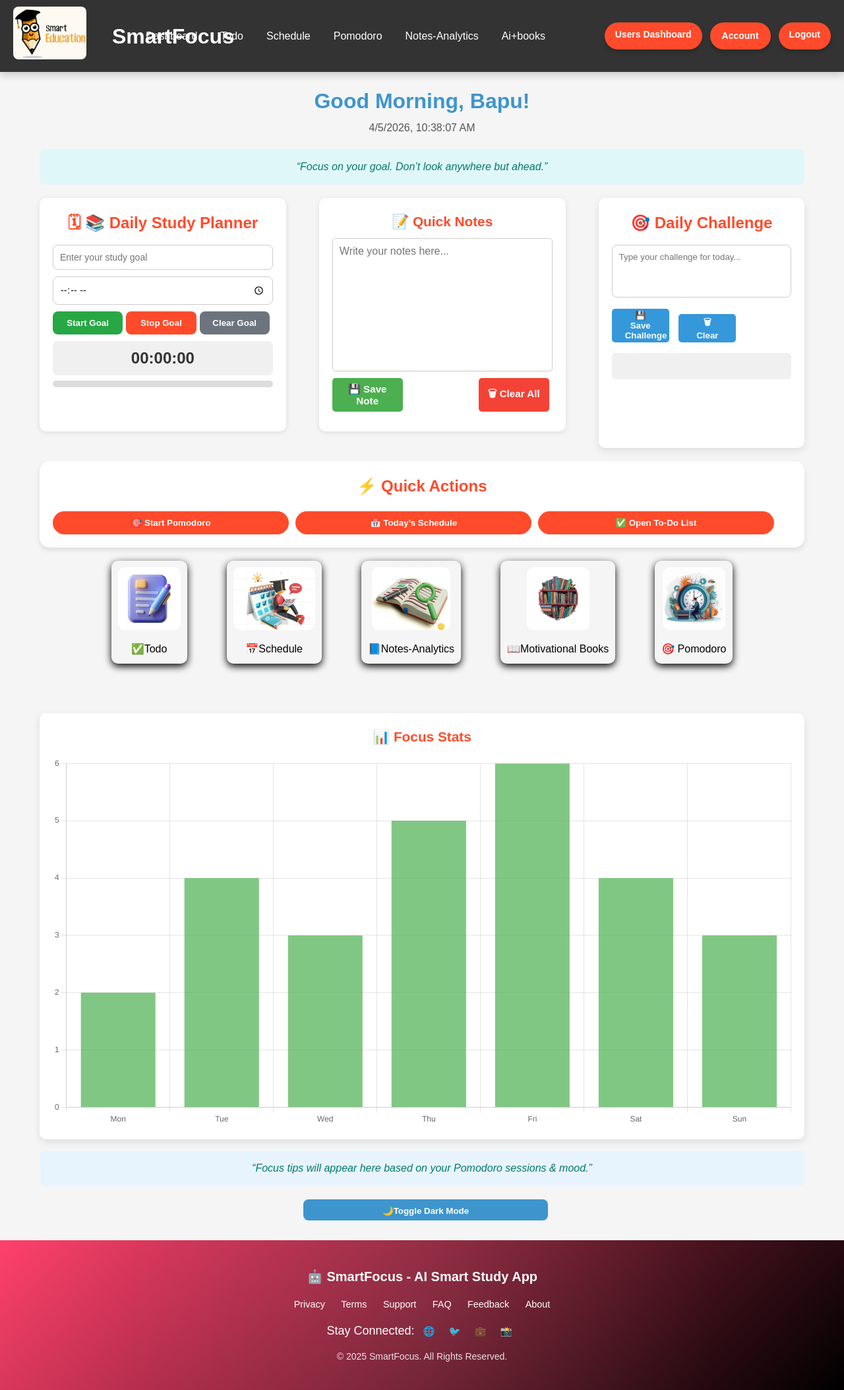
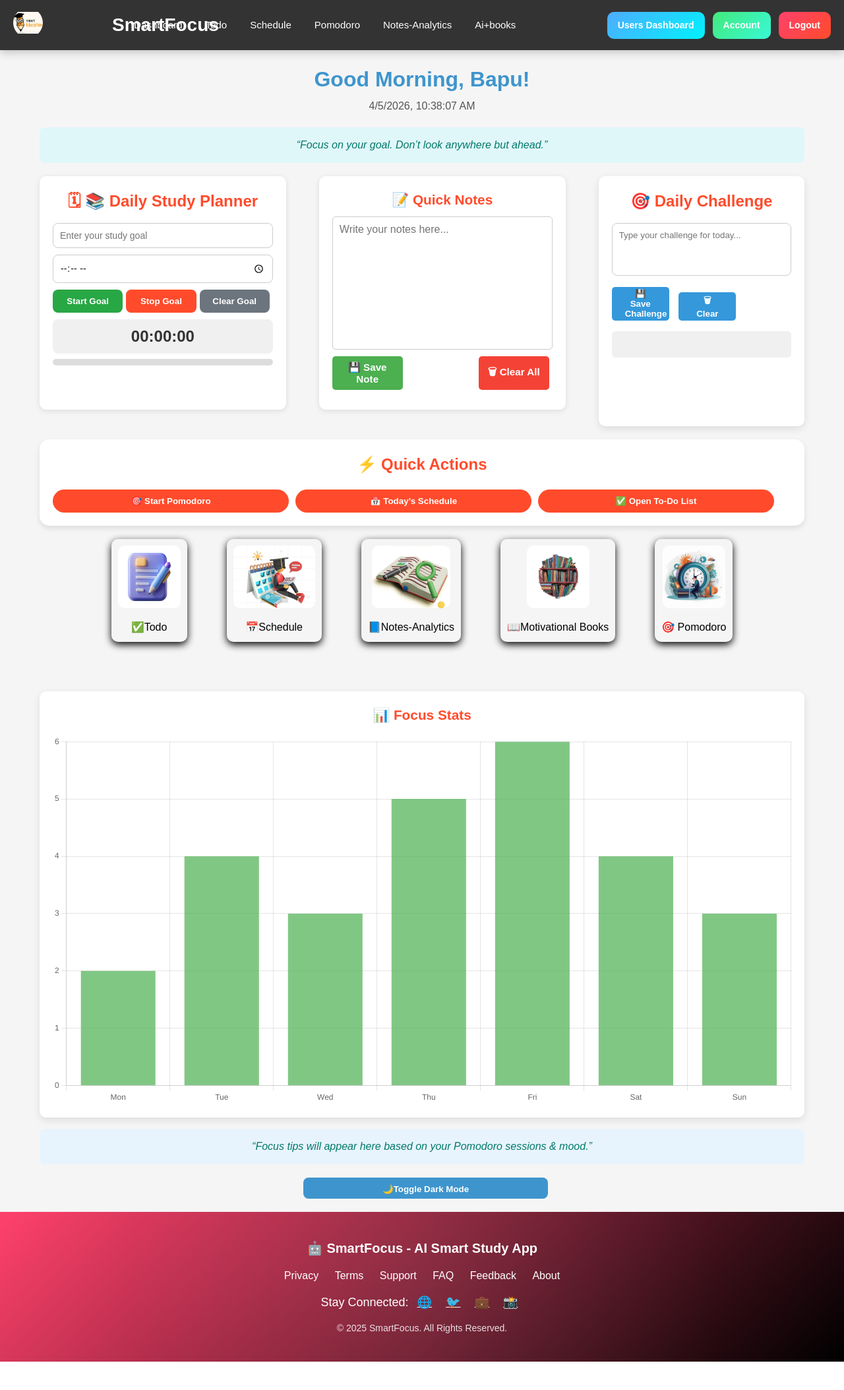
Before and after one commit to GorNarendrasinh/Smart-Focus-Study-App, a Django app: page / in a window 1280 px wide. Shown: the whole page at 66% size. After the commit the page ends 2064 px from the top, so only its background shows below. Run offline with Django 5.2, Linux system fonts and the light colour scheme; a user stored in the database is signed in.

Commit message:
Update style.css

```diff
--- a/focusstudy/static/style.css
+++ b/focusstudy/static/style.css
@@ -1,3 +1,4 @@
+/* ================= RESET ================= */
 * {
     margin: 0;
     padding: 0;
@@ -10,9 +11,9 @@ body {
     color: #333;
     line-height: 1.5;
     transition: 0.3s;
-
 }
 
+/* ================= DARK MODE ================= */
 body.dark {
     background: #121212;
     color: #fff;
@@ -22,6 +23,7 @@ body.dark .navbar {
     background: #1f1f1f;
 }
 
+/* dark support cards */
 body.dark .quote-section,
 body.dark .tracker-section div,
 body.dark .goal-streak,
@@ -32,191 +34,183 @@ body.dark .ai-section {
     color: #fff;
 }
 
-/* ===== Navbar ===== */
+/* ================= NAVBAR ================= */
 .navbar {
     width: 100%;
     display: flex;
     align-items: center;
-    justify-content: space-between; /* logo left, menu right */
-    padding: 10px 20px;
-  /* gradient navbar */
+    justify-content: space-between;
+    padding: 12px 20px;
+    background: #333;
     box-shadow: 0 4px 12px rgba(0,0,0,0.2);
-}
-/* Common button style */
-.nav-buttons {
-  display: flex;
-  gap: 15px;
-  margin: 20px 0;
+    position: relative;
+    z-index: 1000;
 }
 
-.btn {
-  text-decoration: none;
-  padding: 12px 22px;
-  font-size: 16px;
-  font-weight: bold;
-  border-radius: 12px;
-  transition: all 0.3s ease;
-  box-shadow: 0 4px 6px rgba(0,0,0,0.2);
+/* ================= LOGO ================= */
+.navbar .logo img {
+    width: 45px;
+    height: 45px;
+    border-radius: 50%;
 }
 
-/* Dashboard button */
-.btn-dashboard {
-  background: linear-gradient(135deg, #4facfe, #00f2fe);
-  color: white;
-}
-.btn-dashboard:hover {
-  background: linear-gradient(135deg, #00c6ff, #0072ff);
-  transform: translateY(-3px);
-}
-
-/* Register button */
-.btn-register {
-  background: linear-gradient(135deg, #43e97b, #38f9d7);
-  color: white;
-}
-.btn-register:hover {
-  background: linear-gradient(135deg, #00c853, #00e676);
-  transform: translateY(-3px);
-}
-
-/* Logout button */
-.btn-logout {
-  background: linear-gradient(135deg, #ff416c, #ff4b2b);
-  color: white;
-}
-.btn-logout:hover {
-  background: linear-gradient(135deg, #e53935, #d32f2f);
-  transform: translateY(-3px);
-}
-/*
-
-===== Navbar Styling ===== */
 .logo1 {
-    font-size: 32px;
+    font-size: 28px;
     font-weight: bold;
     color: #fff;
     position: absolute;
     left: 170px;
-    transition: all 0.3s ease-in-out;
+    transition: 0.3s;
 }
 
 .logo1:hover {
     color: #ff7a64;
-    font-size: 40px;
-    filter: drop-shadow(0 0 10px #ff7a64);
+    transform: scale(1.05);
     cursor: pointer;
 }
-.navbar {
-  width: 100%;
-  background-color: #333; /* example background */
-  color: white;
-  display: flex;
-  justify-content: space-between;
-  align-items: center;
-  padding: 10px 20px;
-  position: static; /* ensures it is static (default) */
-  top: 0; /* only matters if position is fixed/sticky */
-}
 
-.navbar .logo {
-    font-size: 22px;
-    font-weight: bold;
-    color: #ff4b2b;
-}
-
-/* Navigation Links */
+/* ================= NAV LINKS ================= */
 .nav-links {
     display: flex;
     gap: 15px;
+    align-items: center;
 }
 
 .nav-links a {
-  color: white;
-  margin: 0 10px;
-  text-decoration: none;
+    color: white;
+    text-decoration: none;
+    position: relative;
+    padding: 6px 10px;
+    font-size: 15px;
+    transition: 0.3s;
 }
 
-/* Hover / Focus effect for text */
-.nav-links a:hover,
-.nav-links a:focus {
+/* underline animation */
+.nav-links a::after {
+    content: '';
+    position: absolute;
+    left: 0;
+    bottom: 0;
+    width: 0;
+    height: 2px;
+    background: yellow;
+    transition: width 0.3s ease;
+}
+
+.nav-links a:hover::after {
+    width: 100%;
+}
+
+.nav-links a:hover {
     color: yellow;
 }
 
-/* Underline base (hidden) */
-.nav-links a::after {
-    content: '';
-    position: absolute;
-    width: 0;             /* start from 0 */
-    height: 2px;
-    background: yellow;
-    left: 0;              /* starting point */
-    bottom: 0;
-    transition: width 0.4s ease; /* smooth appear/disappear */
-}
-
-/* Expand underline on hover/focus */
-.nav-links a:hover::after,
-.nav-links a:focus::after {
-    width: 100%; /* full width */
-}
-
-/* Navbar Buttons */
+/* ================= BUTTONS ================= */
 .nav-buttons {
     display: flex;
     gap: 12px;
+    align-items: center;
 }
 
-.nav-buttons a {
-    padding: 8px 16px;
-    border-radius: 25px;
+.btn {
+    padding: 10px 16px;
     font-size: 14px;
-    font-weight: 600;
+    font-weight: bold;
+    border-radius: 10px;
     text-decoration: none;
-    background: #ff4b2b;
-    color: #fff;
-    transition: background 0.3s, transform 0.3s;
+    transition: 0.3s;
+    display: inline-block;
 }
 
-.nav-buttons a:hover {
-    background: #e84320;
-    transform: scale(1.05);
+/* buttons */
+.btn-dashboard {
+    background: linear-gradient(135deg, #4facfe, #00f2fe);
+    color: white;
 }
 
+.btn-register {
+    background: linear-gradient(135deg, #43e97b, #38f9d7);
+    color: white;
+}
 
-  .btn-dashboard {
-    background: #ff4b2b;
-    color: #fff;
-  }
+.btn-logout {
+    background: linear-gradient(135deg, #ff416c, #ff4b2b);
+    color: white;
+}
 
-  .btn-dashboard:hover {
-    background: #ff6a4d;
-  }
+.btn:hover {
+    transform: translateY(-2px);
+    opacity: 0.9;
+}
 
-  .btn-register {
-    background: #fff;
-    color: #222;
-    border: 2px solid #ff4b2b;
-  }
+/* ================= HAMBURGER ================= */
+.toggleBtn {
+    display: none;
+    font-size: 30px;
+    cursor: pointer;
+    color: white;
+    z-index: 1100;
+}
 
-  .btn-register:hover {
-    background: #ff4b2b;
-    color: #fff;
-  }
+/* ================= RESPONSIVE ================= */
+@media (max-width: 768px) {
 
-  .toggleBtn {
-    display: none;
-    font-size: 22px;
-    cursor: pointer;
-  }
+    .toggleBtn {
+        display: block;
+    }
 
-  @media (max-width: 768px) {
-    .nav-links { display: none; }
-    .toggleBtn { display: block; }
-  }
-/* Toggle button for mobile */
+    /* MOBILE MENU FIX (IMPORTANT) */
+    .nav-links {
+        position: fixed;
+        top: 0;
+        left: -100%;
+        width: 100%;
+        height: 100vh;
+        background: #111;
+        flex-direction: column;
+        justify-content: center;
+        align-items: center;
+        gap: 25px;
+        transition: 0.35s ease-in-out;
+        z-index: 999;
+    }
 
+    .nav-links.active {
+        left: 0;
+    }
 
+    .nav-links a {
+        font-size: 20px;
+        padding: 12px;
+    }
 
+    /* hide desktop buttons */
+    .nav-buttons {
+        display: none;
+    }
+
+    /* logo fix */
+    .logo1 {
+        position: static;
+        font-size: 20px;
+        margin-left: 10px;
+    }
+
+    .navbar {
+        flex-wrap: wrap;
+    }
+}
+
+/* ================= SMALL MOBILE ================= */
+@media (max-width: 480px) {
+    .logo1 {
+        font-size: 18px;
+    }
+
+    .toggleBtn {
+        font-size: 26px;
+    }
+}
 /* ===== Container ===== */
 .container {
     max-width: 1200px;
@@ -358,33 +352,7 @@ max-width: 140px;
    margin-left: 25rem;
 }
 
-/* ===== Footer ===== */
-footer {
-    background: #3e95cd;
-    color: #fff;
-    padding: 20px;
-    margin-top: 30px;
-    text-align: center;
-}
 
-footer a {
-    color: #ffd700;
-    text-decoration: none;
-    margin: 0 5px;
-    font-size: 0.9rem;
-}
-
-footer a:hover {
-    text-decoration: underline;
-}
-
-footer .links {
-    margin-top: 10px;
-    display: flex;
-    flex-wrap: wrap;
-    justify-content: center;
-    gap: 10px;
-}
   /* new feature added */
 h2 { color:#ff4b2b; text-align:center; margin-bottom:15px; }
 .feature-card { background:#fff; padding:20px; border-radius:15px; box-shadow:0 6px 12px rgba(0,0,0,0.1); margin-bottom:25px; width:90%; max-width:500px; }
```
